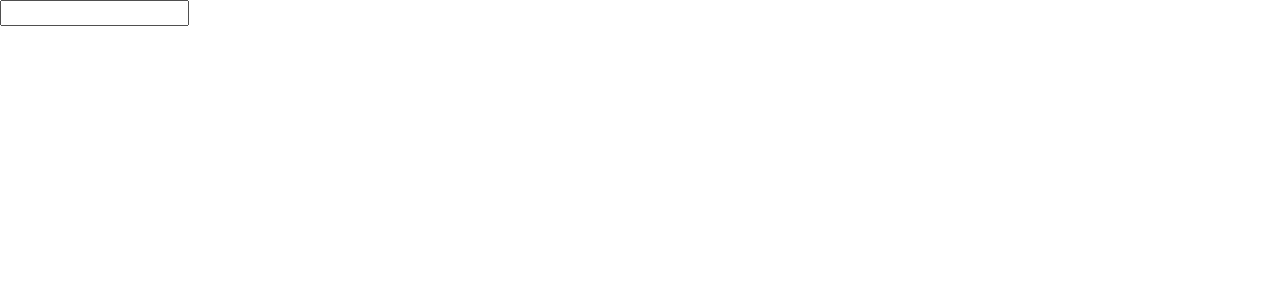
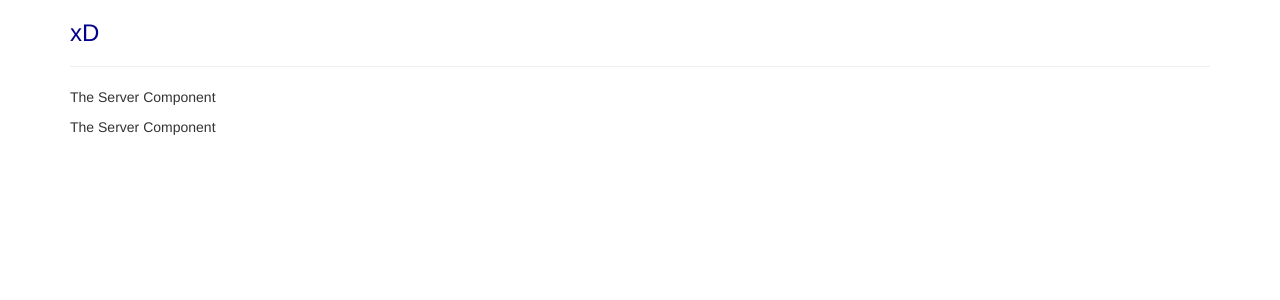
Before and after one commit to jakubzmuda/angular-course-one, an Angular app: page / in a window 1280 px wide. Shown: the top 300 px of the page. Built offline with nearby package versions, Linux system fonts and the light colour scheme.

Commit message:
before assignment1

```diff
--- a/src/app/app.component.css
+++ b/src/app/app.component.css
@@ -0,0 +1,3 @@
+h3 {
+  color: darkblue;
+}
--- a/src/app/app.component.html
+++ b/src/app/app.component.html
@@ -1,4 +1,9 @@
-<div>
-  <input type="text" [(ngModel)]="name"/>
-  <p>{{name}}</p>
+<div class="container">
+  <div class="row">
+    <div class="col-xs-12">
+      <h3>xD</h3>
+      <hr>
+      <app-servers></app-servers>
+    </div>
+  </div>
 </div>
--- /dev/null
+++ b/src/app/server/server.component.html
@@ -0,0 +1 @@
+<p>The Server Component</p>
--- /dev/null
+++ b/src/app/servers/servers.component.html
@@ -0,0 +1,2 @@
+<app-server></app-server>
+<app-server></app-server>
--- /dev/null
+++ b/src/app/servers/servers.component.ts
@@ -0,0 +1,15 @@
+ import { Component, OnInit } from '@angular/core';
+
+@Component({
+  selector: 'app-servers',
+  templateUrl: './servers.component.html',
+  styleUrls: ['./servers.component.css']
+})
+export class ServersComponent implements OnInit {
+
+  constructor() { }
+
+  ngOnInit() {
+  }
+
+}
```
Also changed, not shown: src/app/app.module.ts (+7 -1 lines), src/app/server/server.component.ts (added, +9 -0 lines), src/app/servers/servers.component.css (added).
